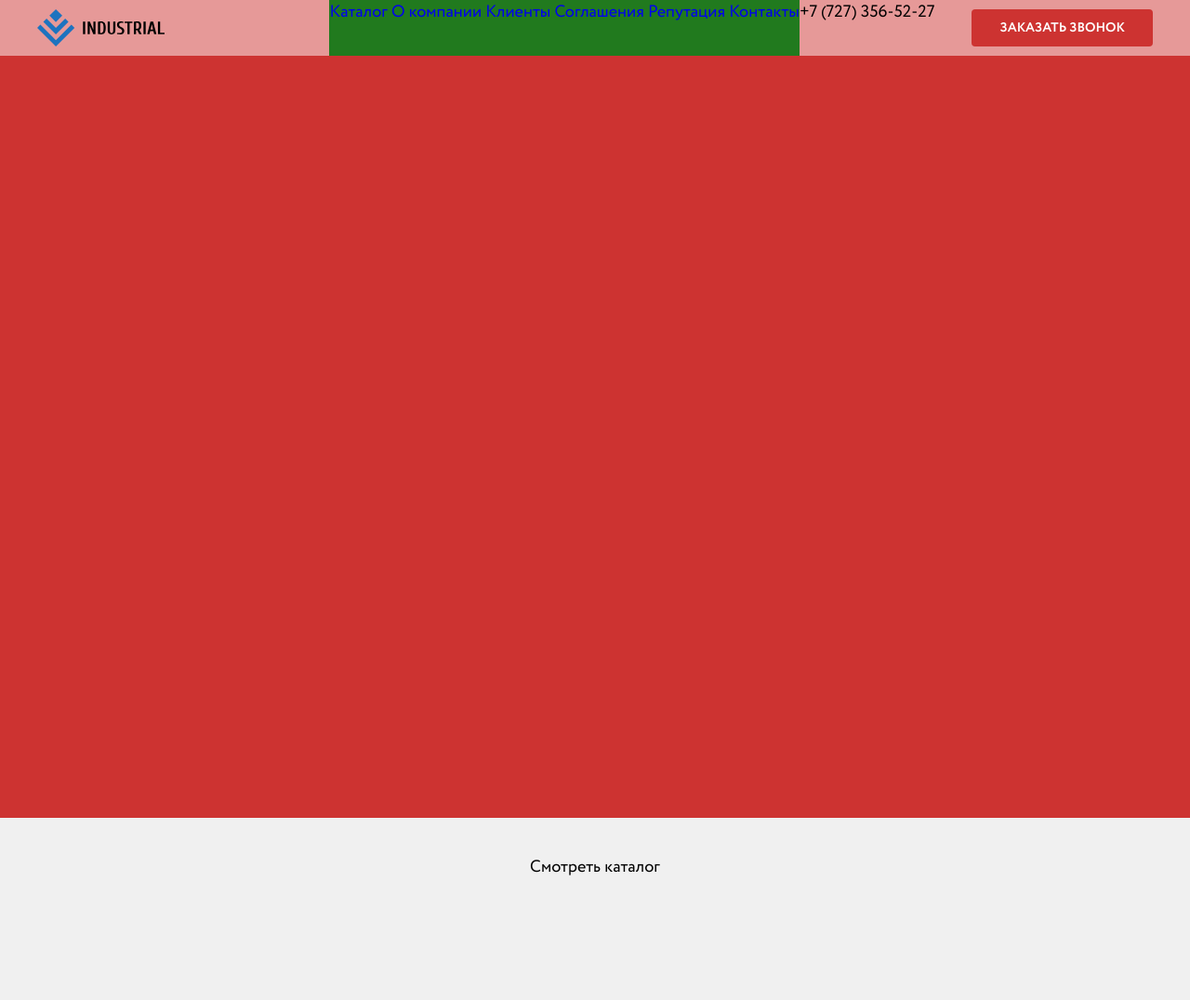
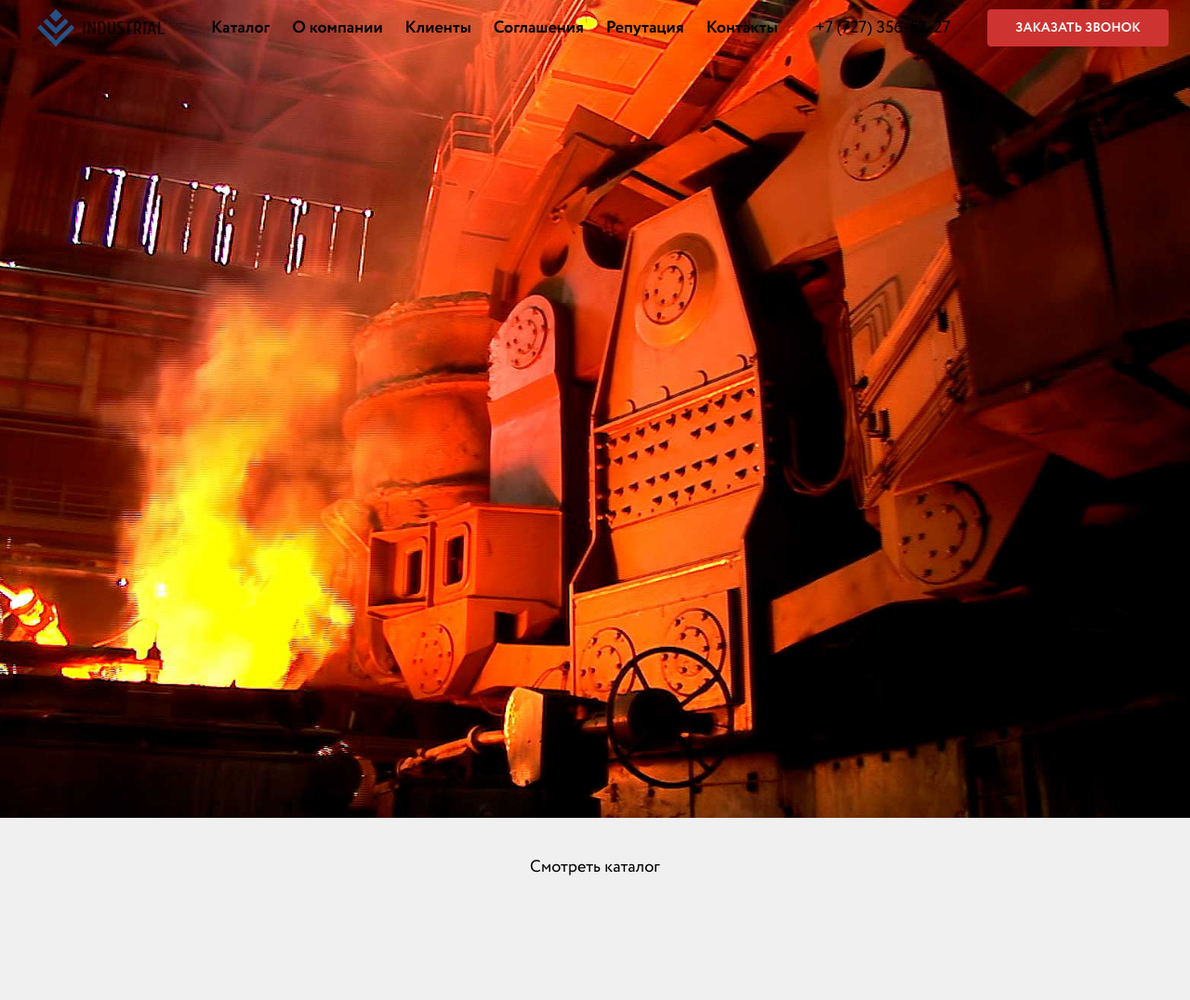
Before and after one commit to kashirin-dm/industrial.kz, a PHP site: page / in a window 1280 px wide. Shown: the top 1076 px of the page at 93% size. Run offline with PHP 8.4, Linux system fonts and the light colour scheme.

Commit message:
Main menu done, bg for firt screen started, add jquery and js script

```diff
--- a/DEV/index.html
+++ b/DEV/index.html
@@ -77,6 +77,9 @@
     <link rel="stylesheet" href="s.industrial.kz/stat/s/core.css">
     <link rel="stylesheet" href="s.industrial.kz/stat/s/m.css"><!-- ~~~MOBILE INCLUDE~~~ -->
     <link rel="stylesheet" href="s.industrial.kz/stat/s/d.css"><!-- ~~~DESKTOP INCLUDE~~~ -->
+
+    <script src="https://ajax.googleapis.com/ajax/libs/jquery/3.3.1/jquery.min.js"></script>
+    <script src="s.industrial.kz/stat/s/core.js"></script>
 </head>
 <body>
     <!-- GTM (noscript) -->
@@ -89,7 +92,7 @@
     <!-- Header navigation -->
     <header id="dsk-top-menu">
         <a href="#" class="logo">
-            <img src="i.industrial.kz/stat/i/industrial_logo.svg" alt="">
+            <img src="i.industrial.kz/stat/i/ind_logo.svg" alt="Логотип INDUSTRIAL" title="Перейти на главную страницу">
         </a>
         <nav>
             <ul>
@@ -101,13 +104,14 @@
                 <li><a href="#">Контакты</a></li>
             </ul>
         </nav>
-        <div>+7 (727) 356-52-27</div>
+        <div>
+            <a href="tel:+77273565227" title="Позвонить по телефону или Skype">+7 (727) 356-52-27</a>
+        </div>
         <a href="#" class="callback">Заказать звонок</a>
     </header>
     <main class="grid">
         <!-- Video -->
         <section  id="dsk-video">
-        Фоновое видео
         </section>
         <!-- Catalog button -->
         <aside class="catalog-button">Смотреть каталог</aside>
--- a/DEV/s.industrial.kz/stat/s/core.css
+++ b/DEV/s.industrial.kz/stat/s/core.css
@@ -21,7 +21,7 @@ time, mark, audio, video {
 }
 
 body {
-    line-height:1;
+    line-height:1.75;
 }
 
 article,aside,details,figcaption,figure,
@@ -121,6 +121,7 @@ input, select {
 }
 body {
     font: 400 18px 'Circe', sans-serif;
+    color: #000;
     -webkit-font-smoothing: antialiased;
 }
 img {width:100%}
@@ -134,48 +135,71 @@ img {width:100%}
     display: grid;
     position: fixed;
     width: 100%;
-    grid-template-columns: 217px 1fr auto auto;
+    grid-template-columns: auto 1fr auto auto;
     grid-template-rows: 60px;
-    background:rgba(255, 255, 255, 0.5);
-}
-#dsk-top-menu .logo {
-    max-width: 137px;
-    margin: 10px 40px
+    white-space: nowrap;
+    transition: background-color .2s ease-in-out;
 }
 
+#dsk-top-menu .logo {
+    width: 137px;
+    padding: 10px 40px;
+}
+#dsk-top-menu .logo:hover {opacity: 0.7}
+#dsk-top-menu .logo:active {opacity: 0.5}
+
 #dsk-top-menu nav {
-    background:#217a1e;
     justify-self: end;
+    line-height: 60px;
+    font-weight:700;
 }
+#dsk-top-menu nav ul li {
+    text-align:right;
+    display:inline;
+    padding:0 10px;
+}
+#dsk-top-menu nav ul li a {color: #000;}
+#dsk-top-menu nav ul li a:hover {
+    color: #cd3331;
+    transition: all .2s ease-in-out;
+}
+#dsk-top-menu nav ul li a:active {color: #8a2221;}
 
-#dsk-top-menu nav ul li{
-        text-align:right;
-        display:inline;
+#dsk-top-menu div {
+    line-height: 60px;
+    padding:0 20px 0 30px;
 }
+#dsk-top-menu div a{color:#000;}
+#dsk-top-menu div a:active{color:#417d00;}
 
 #dsk-top-menu .callback {
     max-width: 198px;
     background:#cd3331;
-    margin: 10px 40px;
+    margin: 10px 40px 10px 20px;
     padding: 0 30px;
     border-radius: 4px;
     font-size:77.78%;
+    font-weight:700;
     white-space:nowrap;
     text-transform: uppercase;
     line-height: 40px;
-    font-weight:700;
     color:#fff;
 }
-
-#dsk-top-menu .callback:active, #dsk-top-menu .callback:hover {
+#dsk-top-menu .callback:hover {
     background:#295776;
     transition: background-color .2s ease-in-out;
 }
+#dsk-top-menu .callback:active {
+    background:#18374d;
+    color:#e1f3ff;
+}
+/* END Top Menu Desktop*/
 
 #dsk-video {
+    background: url(../../../i.industrial.kz/stat/i/main_cover.jpg) no-repeat center;
+    background-size: cover;
+    height: 100vh;
 
-    height: 100vh;
-    background: #cd3331;
     text-align: center;
     padding:40px;
 }
--- /dev/null
+++ b/DEV/s.industrial.kz/stat/s/core.js
@@ -0,0 +1,14 @@
+function dsk_top_menu_opacity_bg() {
+    if ($(window).scrollTop() <= 40) {
+        $('#dsk-top-menu').css('background', 'rgba(255,255,255,0)');
+        $('#dsk-top-menu').css('box-shadow', 'none');
+    }
+    else {
+        $('#dsk-top-menu').css('background', 'rgba(255,255,255,1)');
+        $('#dsk-top-menu').css('box-shadow', 'rgba(0, 0, 0, 0.1) 0px 1px 3px');
+        }
+}
+dsk_top_menu_opacity_bg();
+$(window).scroll(function() {
+  dsk_top_menu_opacity_bg();
+});
```
Also changed, not shown: DEV/i.industrial.kz/stat/i/ind_logo.svg (renamed from DEV/i.industrial.kz/stat/i/industrial_logo.svg), DEV/i.industrial.kz/stat/i/main_cover.jpg (added).
